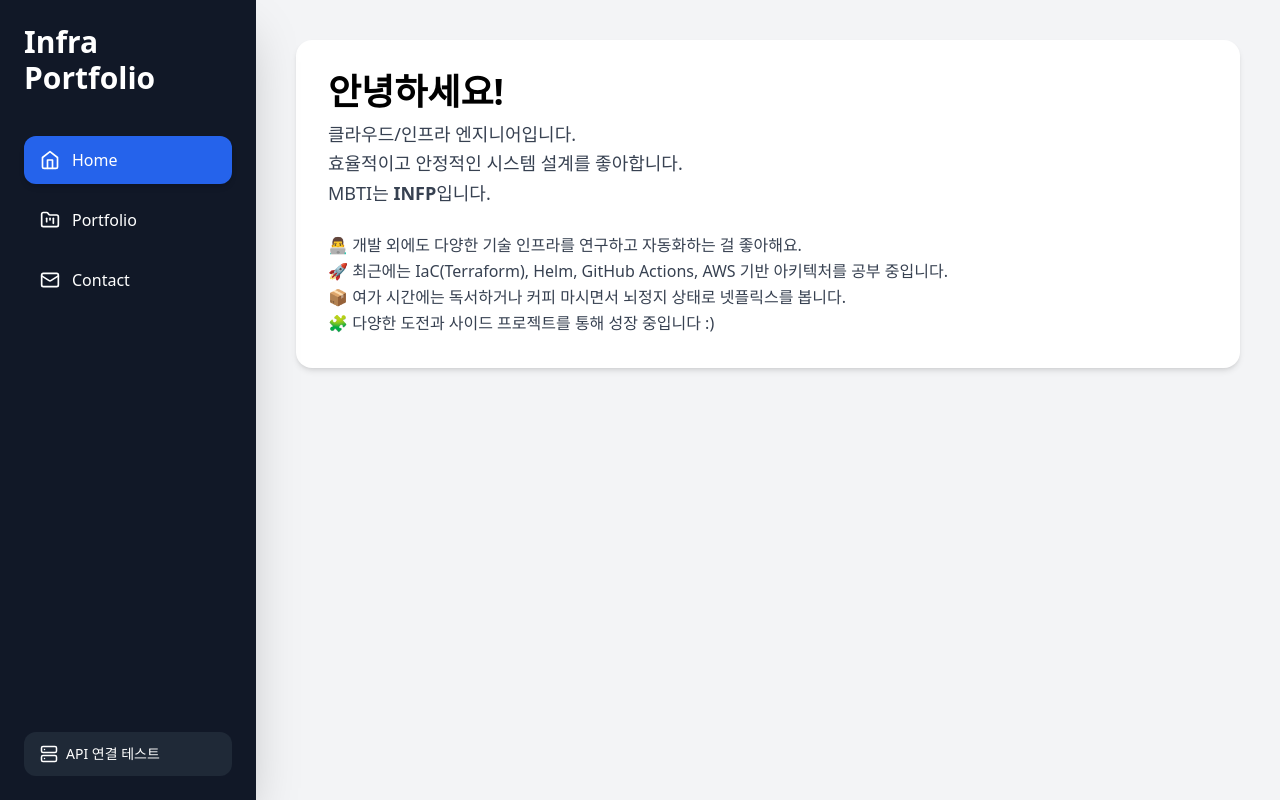
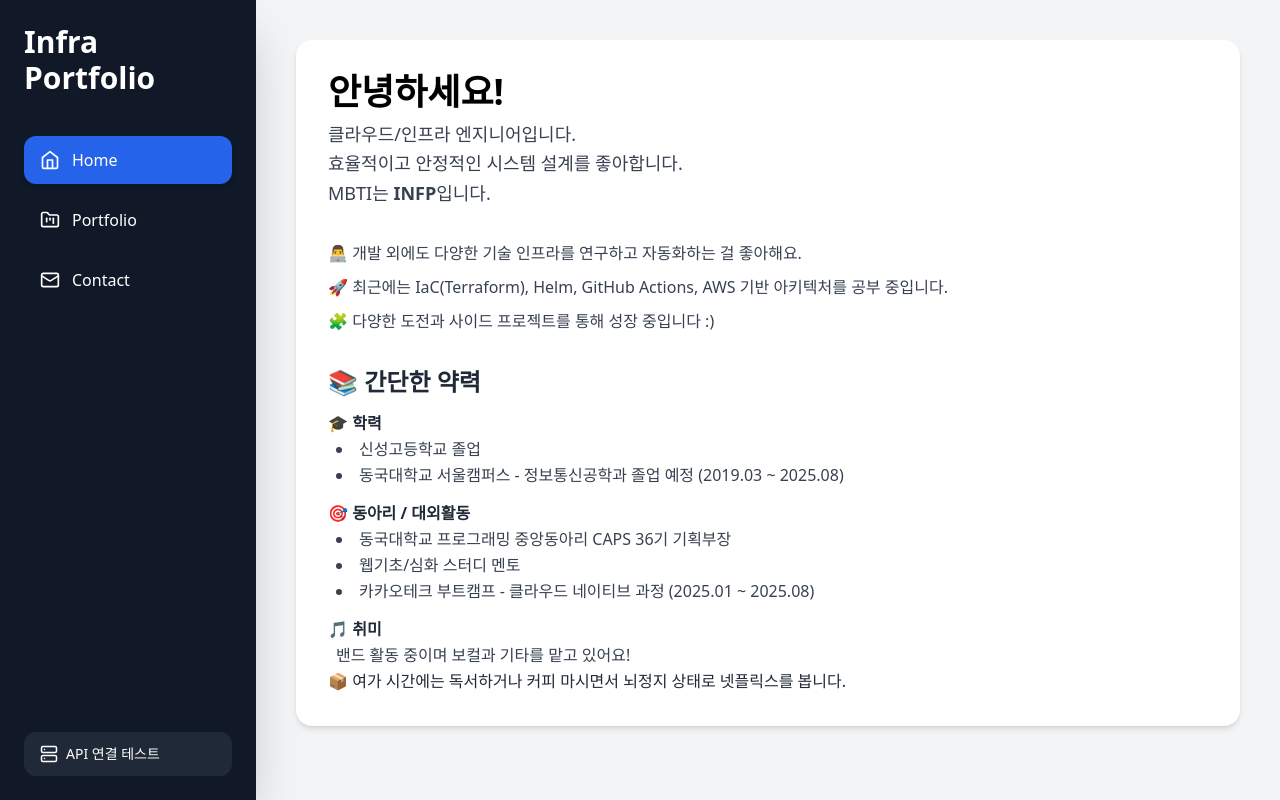
Before and after one commit to KTB-PERSONAL-PROJECT-RIVER/Frontend, a React (Vite) app: page / in a window 1280 px wide. Built offline with nearby package versions, Linux system fonts and the light colour scheme.

Commit message:
✨ feat: 페이지 내용 추가

```diff
--- a/index.html
+++ b/index.html
@@ -4,7 +4,7 @@
     <meta charset="UTF-8" />
     <link rel="icon" type="image/svg+xml" href="/favicon.svg" />
     <meta name="viewport" content="width=device-width, initial-scale=1.0" />
-    <title>Infra Portfolio</title>
+    <title>CSPark Portfolio</title>
   </head>
   <body>
     <div id="root"></div>
--- a/src/pages/Home.jsx
+++ b/src/pages/Home.jsx
@@ -2,7 +2,7 @@ import React from 'react';
 
 export default function Home() {
   return (
-    <section className="bg-white p-8 rounded-2xl shadow-md space-y-6">
+    <section className="bg-white p-8 rounded-2xl shadow-md space-y-8">
       <div>
         <h2 className="text-4xl font-bold mb-2">안녕하세요!</h2>
         <p className="text-lg text-gray-700 leading-relaxed">
@@ -14,11 +14,37 @@ export default function Home() {
         </p>
       </div>
 
-      <div className="text-gray-700 text-base leading-relaxed">
+      <div className="text-gray-700 text-base leading-relaxed space-y-2">
         <p>👨‍💻 개발 외에도 다양한 기술 인프라를 연구하고 자동화하는 걸 좋아해요.</p>
         <p>🚀 최근에는 IaC(Terraform), Helm, GitHub Actions, AWS 기반 아키텍처를 공부 중입니다.</p>
-        <p>📦 여가 시간에는 독서하거나 커피 마시면서 뇌정지 상태로 넷플릭스를 봅니다.</p>
         <p>🧩 다양한 도전과 사이드 프로젝트를 통해 성장 중입니다 :)</p>
+      </div>
+
+      <div className="text-gray-800 text-base leading-relaxed space-y-3">
+        <h3 className="text-2xl font-semibold mt-6 mb-2">📚 간단한 약력</h3>
+
+        <div>
+          <h4 className="font-semibold">🎓 학력</h4>
+          <ul className="list-disc list-inside ml-2 text-gray-700">
+            <li>신성고등학교 졸업</li>
+            <li>동국대학교 서울캠퍼스 - 정보통신공학과 졸업 예정 (2019.03 ~ 2025.08)</li>
+          </ul>
+        </div>
+
+        <div>
+          <h4 className="font-semibold mt-3">🎯 동아리 / 대외활동</h4>
+          <ul className="list-disc list-inside ml-2 text-gray-700">
+            <li>동국대학교 프로그래밍 중앙동아리 CAPS 36기 기획부장</li>
+            <li>웹기초/심화 스터디 멘토</li>
+            <li>카카오테크 부트캠프 - 클라우드 네이티브 과정 (2025.01 ~ 2025.08)</li>
+          </ul>
+        </div>
+
+        <div>
+          <h4 className="font-semibold mt-3">🎵 취미</h4>
+          <p className="text-gray-700 ml-2">밴드 활동 중이며 보컬과 기타를 맡고 있어요!</p>
+          <p>📦 여가 시간에는 독서하거나 커피 마시면서 뇌정지 상태로 넷플릭스를 봅니다.</p>
+        </div>
       </div>
     </section>
   );
```
